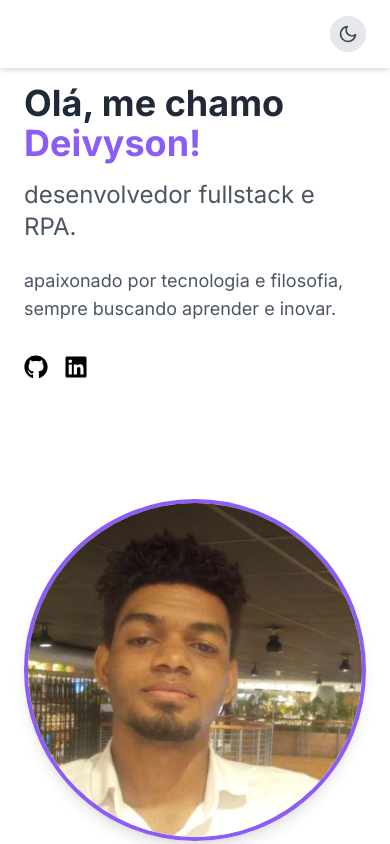
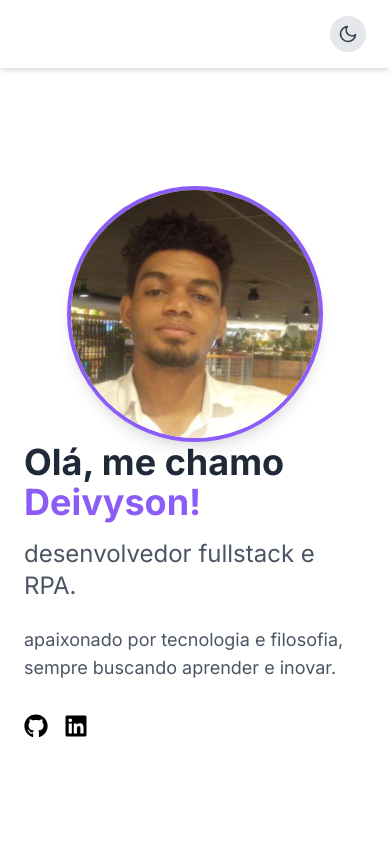
Before and after one commit to deivysonjds/portifolio-deivyson, a Next.js app in the folder deivyson-portfolio/: page / in a window 390 px wide. Shown: the top 844 px of the page. Built offline with nearby package versions, Linux system fonts and the light colour scheme.

Commit message:
refactor: mobile responsiveness

```diff
--- a/deivyson-portfolio/src/components/Hero.jsx
+++ b/deivyson-portfolio/src/components/Hero.jsx
@@ -8,7 +8,7 @@ export default function Hero() {
 
   return (
     <section id="home" className={`min-h-screen flex items-center pt-20 ${theme === 'dark' ? 'bg-gray-900' : 'bg-white'} transition-colors duration-300`}>
-      <div className="container mx-auto px-6 flex flex-col md:flex-row items-center">
+      <div className="container mx-auto px-6 flex flex-col-reverse md:flex-row items-center">
         <div className="md:w-1/2">
           <h1 className={`text-4xl md:text-6xl font-bold mb-4 ${theme === 'dark' ? 'text-white' : 'text-gray-800'}`}>
             Olá, me chamo <span className="text-purple-500">Deivyson!</span>
@@ -21,9 +21,8 @@ export default function Hero() {
           </p>
           <SocialIcons className="mt-8" />
         </div>
-        <div className="md:w-1/3 mt-10 md:mt-0">
-          <div className="relative mx-auto mt-20">
-
+        <div className="w-64 md:w-1/3 md:mt-0 flex justify-center items-start">
+          <div className="relative mx-auto ">
             <div className="relative z-10 w-full h-full rounded-full overflow-hidden border-4 border-purple-500 shadow-lg hover:scale-105 transition transform">
               <img
                 src="/imgs/perfil.JPG"
```
